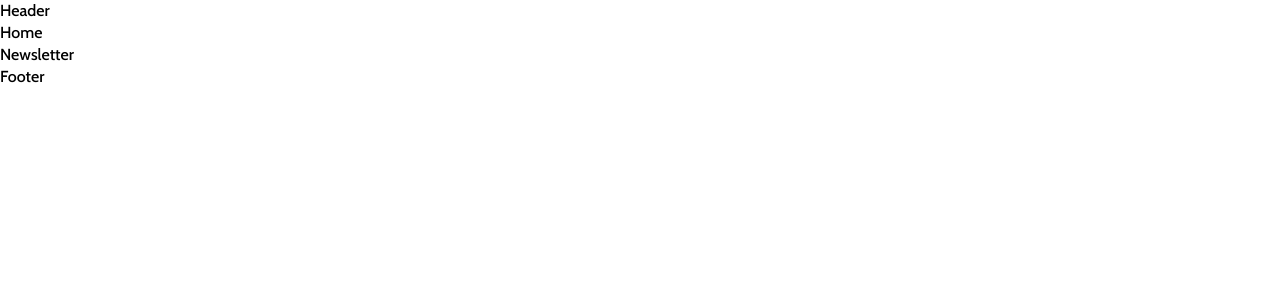
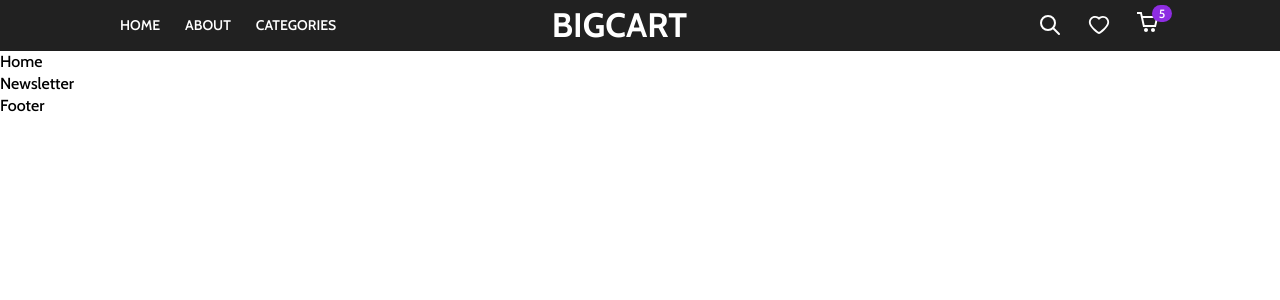
Before and after one commit to msaini0r/Bigcart, a React (Create React App) app in the folder client/: page / in a window 1280 px wide. Shown: the top 300 px of the page. Built offline with nearby package versions, Linux system fonts and the light colour scheme.

Commit message:
Header Component Frontend Completed.

```diff
--- a/client/public/index.html
+++ b/client/public/index.html
@@ -1,17 +1,17 @@
 <!DOCTYPE html>
 <html lang="en">
+
 <head>
     <meta charset="utf-8" />
     <link rel="icon" href="%PUBLIC_URL%/favicon.ico" />
     <meta name="viewport" content="width=device-width, initial-scale=1" />
     <meta name="theme-color" content="#000000" />
-        <meta
-            name="description"
-            content="Web site created using create-react-app"
-        />
-        <title>JSDEV | STORE</title>
+    <meta name="description" content="Web site created using create-react-app" />
+    <title>Bigcart</title>
 </head>
+
 <body>
     <div id="root"></div>
 </body>
+
 </html>
--- a/client/src/components/Header/Header.jsx
+++ b/client/src/components/Header/Header.jsx
@@ -1,6 +1,50 @@
+import { useEffect, useState, useContext } from "react";
+import { useNavigate } from "react-router-dom";
+
+import { TbSearch } from "react-icons/tb";
+import { CgShoppingCart } from "react-icons/cg";
+import { AiOutlineHeart } from "react-icons/ai";
+
+import Search from "./Search/Search";
+import Cart from "../Cart/Cart";
+import AppContext from "../../utils/context";
+
 import "./Header.scss";
 const Header = () => {
-    return <div>Header</div>;
+  const [scrolled, setScrolled] = useState(false);
+  const handleScroll = () => {
+    const offset = window.scrollY;
+    if (offset > 200) {
+      setScrolled(true);
+    } else {
+      setScrolled(false);
+    }
+  };
+
+  useEffect(() => {
+    window.addEventListener("scroll", handleScroll);
+  });
+
+  return (
+    <header className={`main-header ${scrolled ? "sticky-header" : ""}`}>
+      <div className="header-content">
+        <ul className="left">
+          <li>Home</li>
+          <li>About</li>
+          <li>Categories</li>
+        </ul>
+        <div className="center">BIGCART</div>
+        <div className="right">
+          <TbSearch />
+          <AiOutlineHeart />
+          <span className="cart-icon">
+            <CgShoppingCart />
+            <span>5</span>
+          </span>
+        </div>
+      </div>
+    </header>
+  );
 };
 
 export default Header;
--- a/client/src/components/Header/Header.scss
+++ b/client/src/components/Header/Header.scss
@@ -1 +1,92 @@
 @import "../../css-config/mixins.scss";
+
+.main-header {
+  width: 100%;
+  padding: 0 20px;
+  background-color: #212121;
+  color: white;
+  border-bottom: 1px solid rgba(0, 0, 0, 0.1);
+  z-index: 99;
+  @include md {
+    padding: 0 40px;
+  }
+  .header-content {
+    display: flex;
+    justify-content: space-between;
+    align-items: center;
+    height: 50px;
+    max-width: 1200px;
+    margin: 0 auto;
+    @include md {
+      padding: 0 80px;
+    }
+    .left {
+      list-style-type: none;
+      display: none;
+      gap: 25px;
+      @include md {
+        display: flex;
+      }
+      li {
+        font-size: 14px;
+        font-weight: 600;
+        text-transform: uppercase;
+        cursor: pointer;
+      }
+    }
+    .center {
+      font-size: 22px;
+      font-weight: 700;
+      cursor: pointer;
+      @include md {
+        font-size: 34px;
+        transform: translateX(-50%);
+      }
+    }
+    .right {
+      display: flex;
+      align-items: center;
+      gap: 20px;
+      @include md {
+        gap: 25px;
+      }
+      svg {
+        font-size: 20px;
+        cursor: pointer;
+        @include md {
+          font-size: 24px;
+        }
+      }
+      .cart-icon {
+        position: relative;
+        span {
+          min-width: 20px;
+          text-align: center;
+          background-color: #8e2de2;
+          padding: 2.5px;
+          position: absolute;
+          top: -5px;
+          right: -12px;
+          font-size: 12px;
+          line-height: 1;
+          border-radius: 10px;
+        }
+      }
+    }
+  }
+  &.sticky-header {
+    position: sticky;
+    top: 0;
+    transform: translateY(-80px);
+    animation: stickyHeader 0.3s ease forwards;
+  }
+}
+
+@keyframes stickyHeader {
+  0% {
+    transform: translateY(-80px);
+  }
+  100% {
+    transform: translateY(0);
+  }
+}
--- a/client/src/components/Home/Home.jsx
+++ b/client/src/components/Home/Home.jsx
@@ -1,6 +1,6 @@
 import "./Home.scss";
 const Home = () => {
-    return <div>Home</div>;
+    return <div className="home">Home</div>;
 };
 
 export default Home;
--- a/client/src/components/Home/Home.scss
+++ b/client/src/components/Home/Home.scss
@@ -1 +1,5 @@
 @import "../../css-config/mixins.scss";
+
+// .home {
+//   height: 2000px;
+// }
```
Lines whose indentation alone changed are shown as unchanged.
